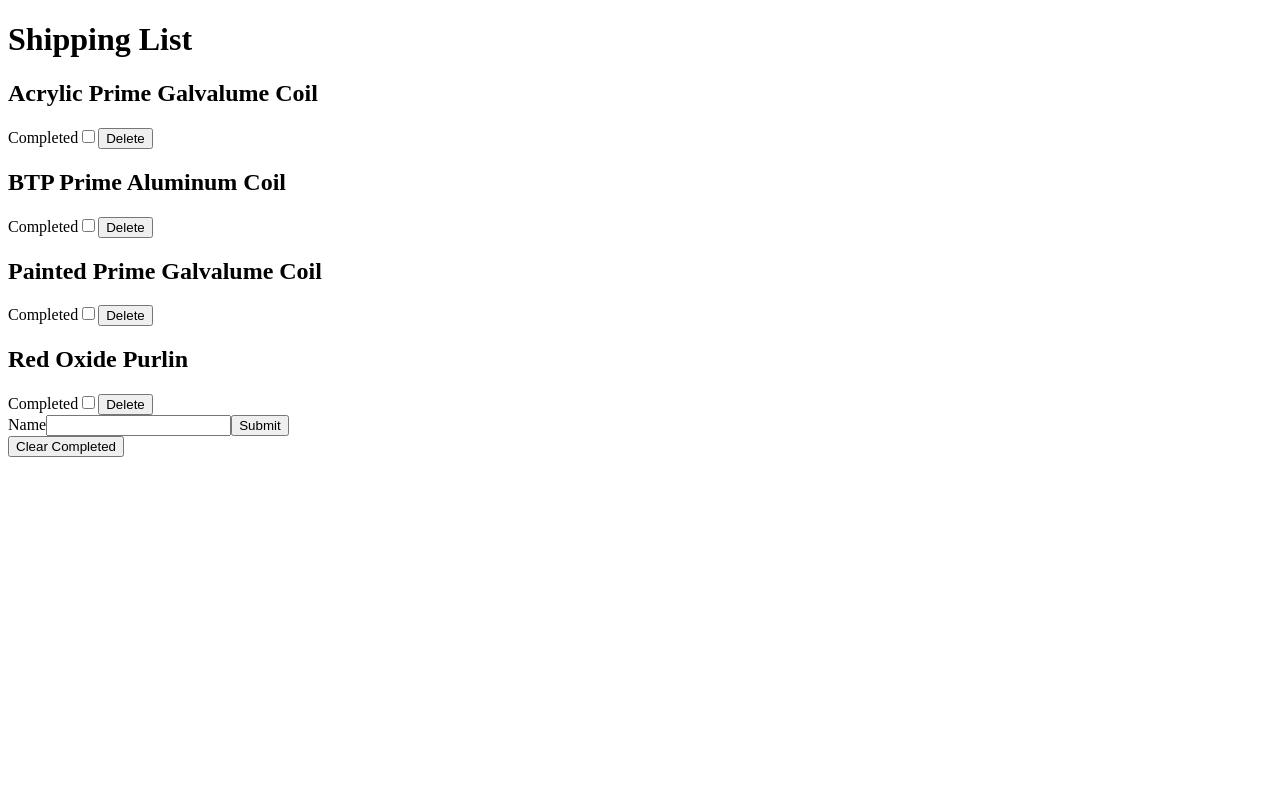
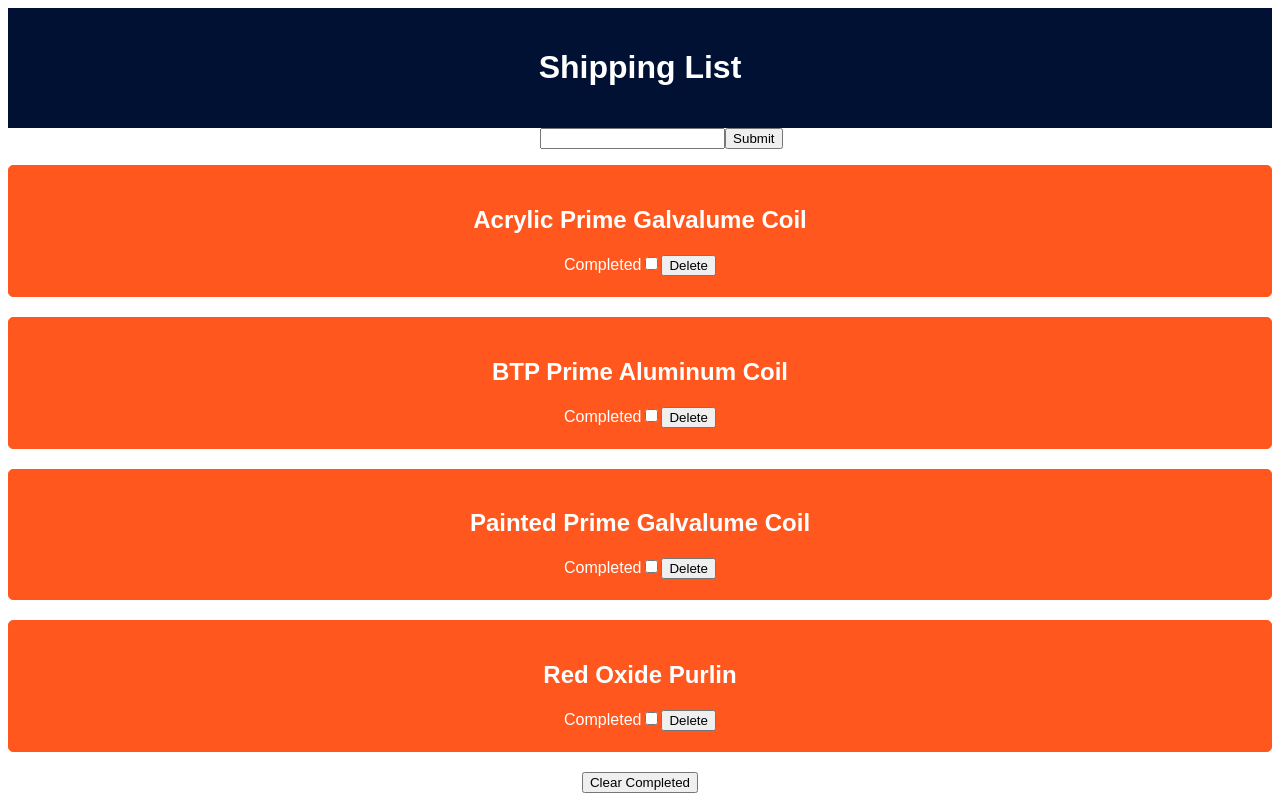
Before and after one commit to nooccarr/react-assessment, a React (Vite) app: page / in a window 1280 px wide. Built offline with nearby package versions, Linux system fonts and the light colour scheme.

Commit message:
Add some styles to make the app visually appealing

```diff
--- a/index.html
+++ b/index.html
@@ -5,6 +5,7 @@
   <meta charset="UTF-8">
   <meta name="viewport" content="width=device-width, initial-scale=1.0">
   <title>React Assessment</title>
+  <link rel="stylesheet" href="/src/styles.css">
 </head>
 
 <body>
--- a/src/components/App.jsx
+++ b/src/components/App.jsx
@@ -58,12 +58,16 @@ const App = () => {
   };
 
   return (
-    <div>
-      <h1>Shipping List</h1>
-      <ItemList items={items} handleClick={handleClick} handleDelete={handleDelete} />
-      <Form item={items} setName={setName} name={name} handleSubmit={handleSubmit} />
-      <button onClick={handleClearCompleted}>Clear Completed</button>
-    </div>
+    <>
+      <header>
+        <h1>Shipping List</h1>
+      </header>
+      <main>
+        <Form item={items} setName={setName} name={name} handleSubmit={handleSubmit} />
+        <ItemList items={items} handleClick={handleClick} handleDelete={handleDelete} />
+        <button onClick={handleClearCompleted}>Clear Completed</button>
+      </main>
+    </>
   );
 };
 
--- a/src/components/Item.jsx
+++ b/src/components/Item.jsx
@@ -2,7 +2,7 @@ const Item = ({ item, handleClick, handleDelete }) => {
   const { id, name, completed } = item;
 
   return (
-    <div>
+    <li>
       <h2>{name}</h2>
       <label htmlFor="checkbox">
         Completed
@@ -17,7 +17,7 @@ const Item = ({ item, handleClick, handleDelete }) => {
       <button onClick={(e) => handleDelete(id)}>
         Delete
       </button>
-    </div>
+    </li>
   );
 };
 
--- a/src/components/ItemList.jsx
+++ b/src/components/ItemList.jsx
@@ -4,7 +4,7 @@ const ItemList = ({ items, handleClick, handleDelete }) => {
 
 
   return (
-    <div>
+    <ul>
       {!items.length ? (
         <h2>Item list empty.</h2>
       ) : (
@@ -16,7 +16,7 @@ const ItemList = ({ items, handleClick, handleDelete }) => {
             key={item.id} />
         ))
       )}
-    </div>
+    </ul>
   );
 };
 
--- /dev/null
+++ b/src/styles.css
@@ -0,0 +1,31 @@
+body {
+  font-family: Arial, Helvetica, sans-serif;
+  text-align: center;
+}
+
+header {
+  color: rgb(255, 255, 255);
+  background-color: rgb(0, 17, 52);
+  padding: 20px 0px;
+}
+
+main {}
+
+form {
+  color: rgb(255, 255, 255);
+}
+
+ul {
+  list-style-type: none;
+  padding-inline-start: 0px;
+}
+
+li {
+  border: 1px solid rgb(255, 87, 29);
+  border-radius: 5px;
+  color: rgb(255, 255, 255);
+  background-color: rgb(255, 87, 29);
+  padding-inline-start: 0px;
+  padding: 20px;
+  margin-bottom: 20px;
+}
```
